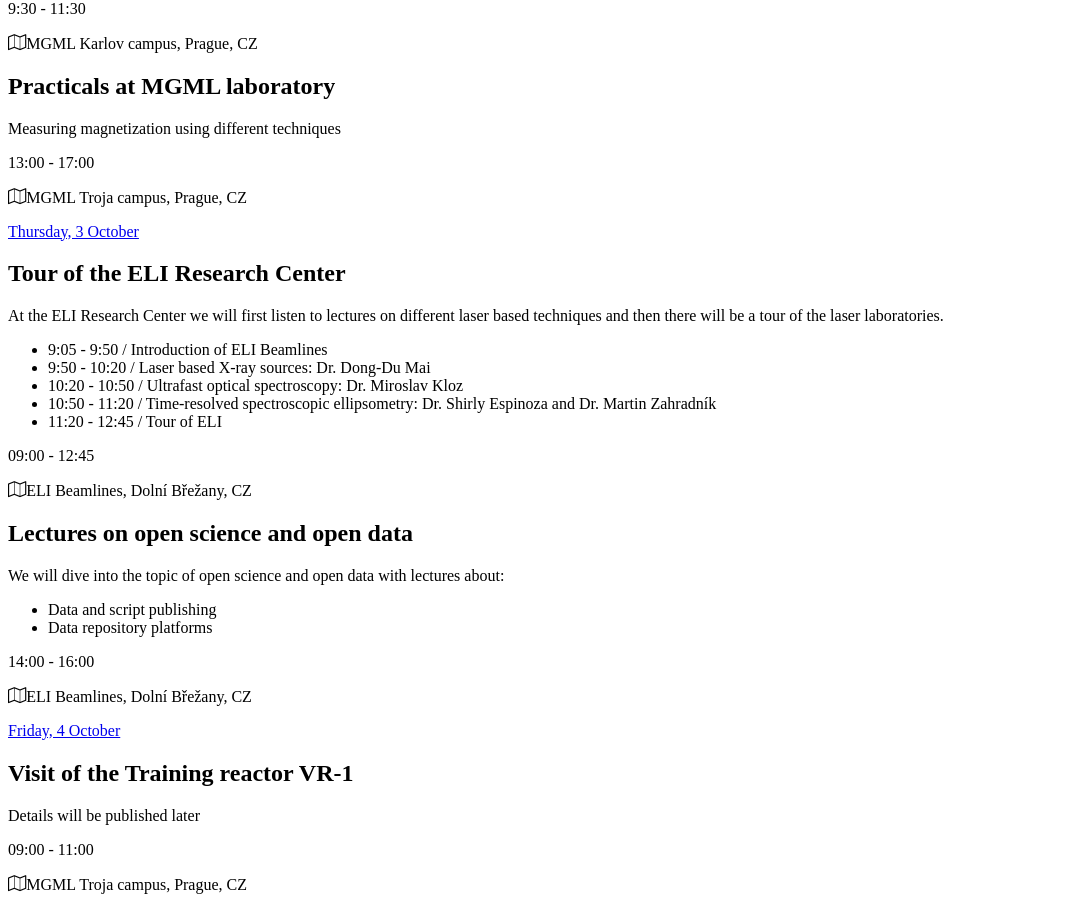
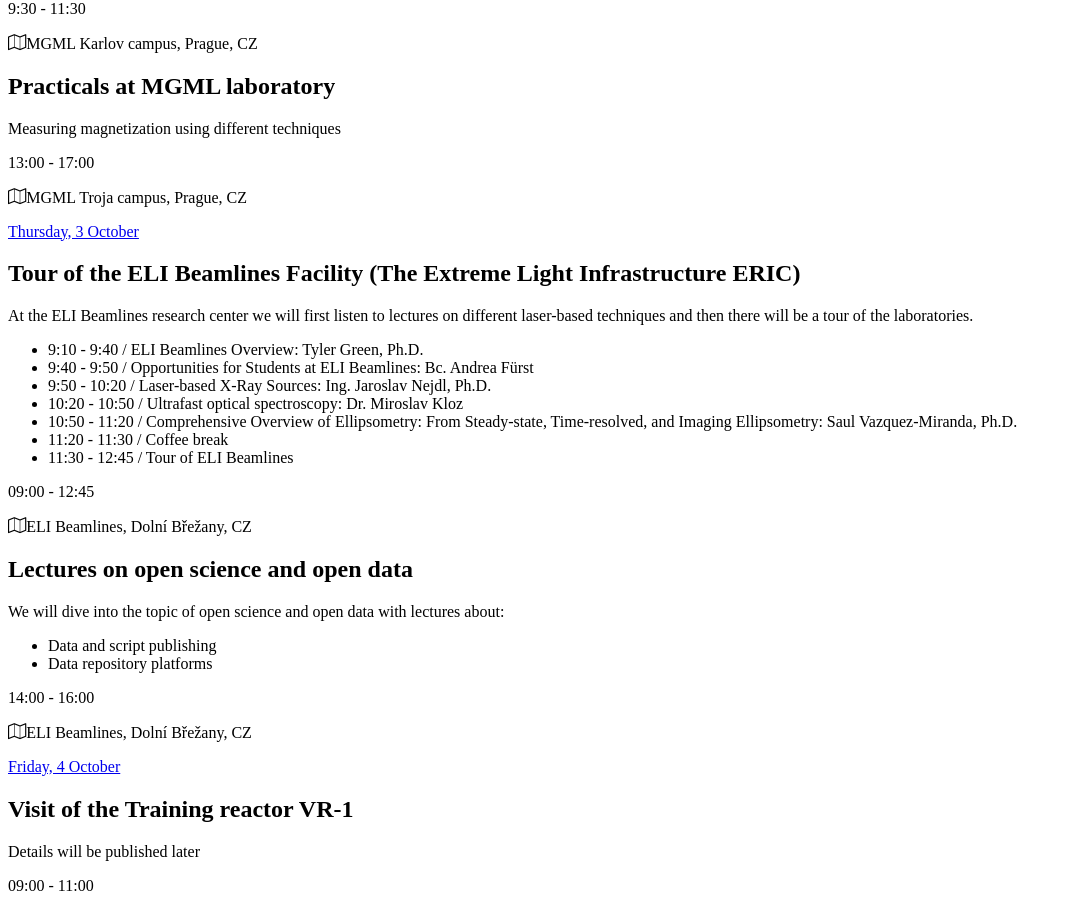
Before and after one commit to me2d09/minischool, a Jekyll site: the page built from dark.md, in a window 1280 px wide and 900 px high, scrolled down 1650 px. Shown: the whole window, without its empty margins (0-1072 px from the left). Built offline with Jekyll 4.4.1, drawn with Linux system fonts in a browser that asks for light colours; some web fonts are replaced; grey boxes are pictures that could not be loaded.

Commit message:
Upgraded ELI program

```diff
--- a/_data/schedule2024.yml
+++ b/_data/schedule2024.yml
@@ -26,16 +26,17 @@
 - date: Thursday, 3 October
   events:
   - image: images/img6.jpg
-    name: Tour of the ELI Research Center
+    name: Tour of the ELI Beamlines Facility (The Extreme Light Infrastructure ERIC)
     text: |
-      At the ELI Research Center we will first listen to lectures
-      on different laser based techniques and then there will be
-      a tour of the laser laboratories.
-      - 9:05 - 9:50 / Introduction of ELI Beamlines
-      - 9:50 - 10:20 / Laser based X-ray sources: Dr. Dong-Du Mai
+      At the ELI Beamlines research center we will first listen to lectures
+      on different laser-based techniques and then there will be a tour of the laboratories.
+      - 9:10 - 9:40 / ELI Beamlines Overview: Tyler Green, Ph.D.
+      - 9:40 - 9:50 / Opportunities for Students at ELI Beamlines: Bc. Andrea Fürst
+      - 9:50 - 10:20 / Laser-based X-Ray Sources: Ing. Jaroslav Nejdl, Ph.D.
       - 10:20 - 10:50 / Ultrafast optical spectroscopy: Dr. Miroslav Kloz
-      - 10:50 - 11:20 / Time-resolved spectroscopic ellipsometry: Dr. Shirly Espinoza and Dr. Martin Zahradník
-      - 11:20 - 12:45 / Tour of ELI
+      - 10:50 - 11:20 / Comprehensive Overview of Ellipsometry: From Steady-state, Time-resolved, and Imaging Ellipsometry: Saul Vazquez-Miranda, Ph.D.
+      - 11:20 - 11:30 / Coffee break
+      - 11:30 - 12:45 / Tour of ELI Beamlines
     time: 09:00 - 12:45
     place: ELI Beamlines, Dolní Břežany, CZ
   - image: images/img2.jpg
```
